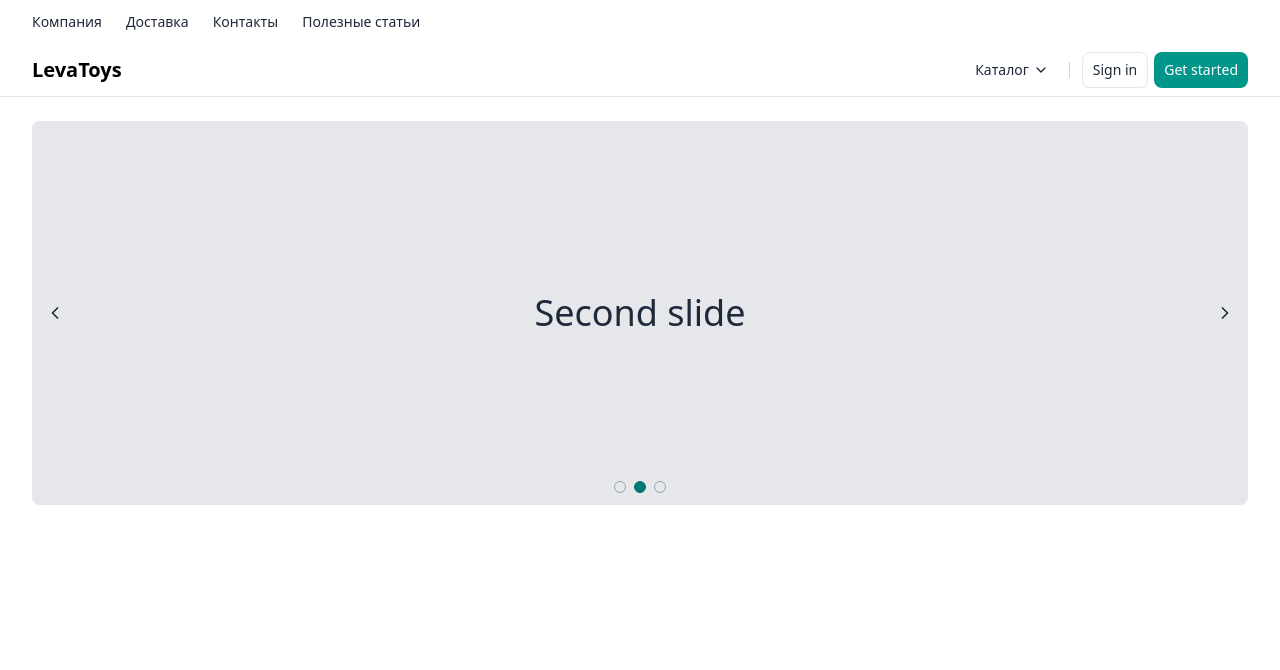
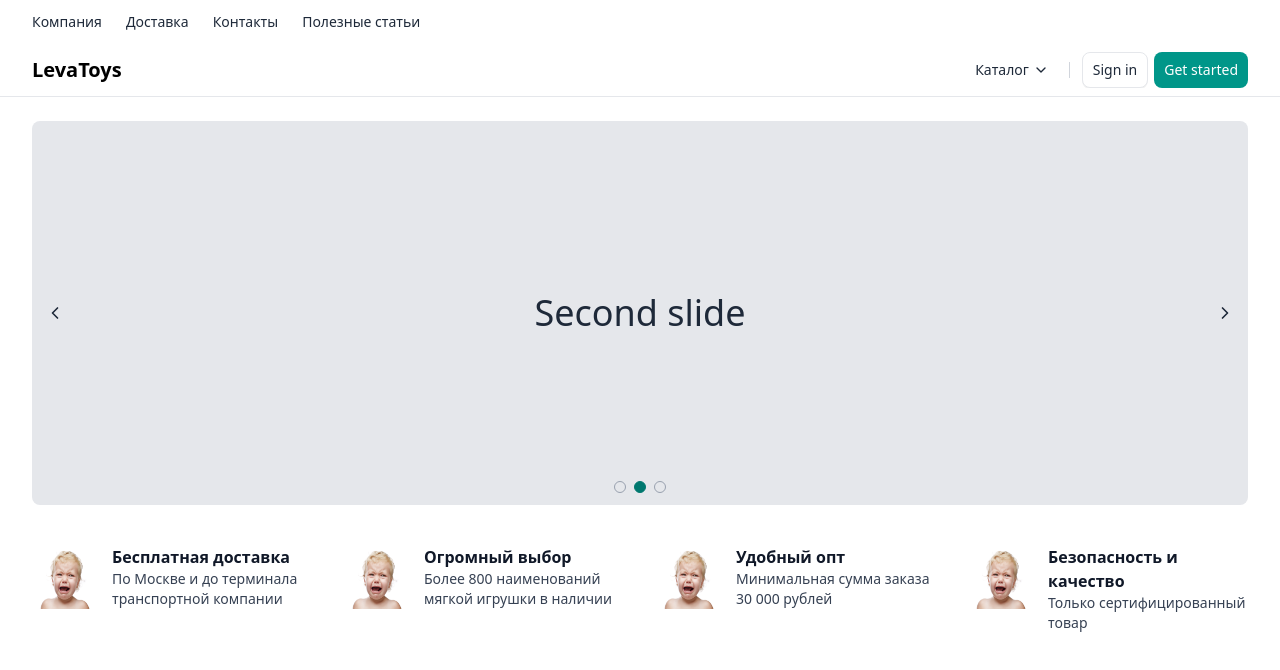
Before and after one commit to hunamuna123/LevaToys, a Nuxt app: page / in a window 1280 px wide. Shown: the top 670 px of the page. Built offline with nearby package versions, Linux system fonts and the light colour scheme.

Commit message:
add info

```diff
--- /dev/null
+++ b/components/Blocks/Info.vue
@@ -0,0 +1,34 @@
+<template>
+    <section class="bg-white py-10 px-4 md:px-6 lg:px-8">
+      <div class="max-w-7xl mx-auto grid grid-cols-1 sm:grid-cols-2 md:grid-cols-2 lg:grid-cols-4 gap-8">
+        <div class="flex items-start gap-4">
+          <img src="/image.png" alt="Доставка" class="w-16 h-16 flex-shrink-0" />
+          <div>
+            <h3 class="text-gray-900 font-semibold text-base">Бесплатная доставка</h3>
+            <p class="text-gray-700 text-sm">По Москве и до терминала транспортной компании</p>
+          </div>
+        </div>
+        <div class="flex items-start gap-4">
+          <img src="/image.png" alt="Выбор" class="w-16 h-16 flex-shrink-0" />
+          <div>
+            <h3 class="text-gray-900 font-semibold text-base">Огромный выбор</h3>
+            <p class="text-gray-700 text-sm">Более 800 наименований мягкой игрушки в наличии</p>
+          </div>
+        </div>
+        <div class="flex items-start gap-4">
+          <img src="/image.png" alt="Опт" class="w-16 h-16 flex-shrink-0" />
+          <div>
+            <h3 class="text-gray-900 font-semibold text-base">Удобный опт</h3>
+            <p class="text-gray-700 text-sm">Минимальная сумма заказа 30 000 рублей</p>
+          </div>
+        </div>
+        <div class="flex items-start gap-4">
+          <img src="/image.png" alt="Качество" class="w-16 h-16 flex-shrink-0" />
+          <div>
+            <h3 class="text-gray-900 font-semibold text-base">Безопасность и качество</h3>
+            <p class="text-gray-700 text-sm">Только сертифицированный товар</p>
+          </div>
+        </div>
+      </div>
+    </section>
+  </template>
--- a/components/Header/Navbar.vue
+++ b/components/Header/Navbar.vue
@@ -1,7 +1,6 @@
 <template>
-    <!-- Nav -->
 <nav class="bg-white">
-  <div class="max-w-[85rem] w-full mx-auto md:flex hidden md:flex-row sm:justify-between md:items-center md:gap-x-3 py-3 px-4 md:px-6 lg:px-8 ">
+  <div class=" w-full mx-auto md:flex hidden md:flex-row sm:justify-between md:items-center md:gap-x-3 py-3 px-4 md:px-6 lg:px-8 ">
     <div id="hs-nav-secondary" class="hs-collapse hidden overflow-hidden transition-all duration-300 basis-full grow md:block">
       <div class="py-2 sm:py-0 flex flex-col sm:flex-row sm:justify-start gap-y-2 sm:gap-y-0 sm:gap-x-6">
         <a class="font-medium text-sm text-gray-800 hover:text-teal-600 focus:outline-hidden focus:text-teal-600" href="#">Компания</a>
@@ -15,7 +14,7 @@
 <!-- End Nav -->
     <!-- ========== HEADER ========== -->
 <header class="flex flex-wrap  md:justify-start md:flex-nowrap z-50 w-full bg-white border-b border-gray-200">
-  <nav class="relative max-w-[85rem] w-full mx-auto md:flex md:items-center md:justify-between md:gap-3 py-2 px-4 sm:px-6 lg:px-8">
+  <nav class="relative  w-full mx-auto md:flex md:items-center md:justify-between md:gap-3 py-2 px-4 sm:px-6 lg:px-8">
     <div class="flex justify-between items-center gap-x-1">
       <a class="flex-none font-semibold text-xl text-black focus:outline-hidden focus:opacity-80" href="#" aria-label="Brand">LevaToys</a>
 
--- a/components/Slider.vue
+++ b/components/Slider.vue
@@ -1,5 +1,5 @@
 <template>
-   <div class="px-4 sm:px-6 lg:px-8 mx-auto max-w-[85rem] mt-6">
+   <div class="px-4 sm:px-6 lg:px-8 mx-auto  mt-6">
 <div  data-hs-carousel='{
     "loadingClasses": "opacity-0",
     "dotsItemClasses": "hs-carousel-active:bg-teal-700 hs-carousel-active:border-teal-700 size-3 border border-gray-400 rounded-full cursor-pointer dark:border-neutral-600 dark:hs-carousel-active:bg-teal-500 dark:hs-carousel-active:border-teal-500",
--- a/pages/index.vue
+++ b/pages/index.vue
@@ -1,4 +1,8 @@
 <template>
-  <HeaderNavbar/>
-  <Slider/>
+  <div class="max-w-[90rem] mx-auto ">
+    <HeaderNavbar/>
+    <Slider/>
+    <BlocksInfo/>
+  </div>
+
 </template>
```
Also changed, not shown: public/image.png (added).
